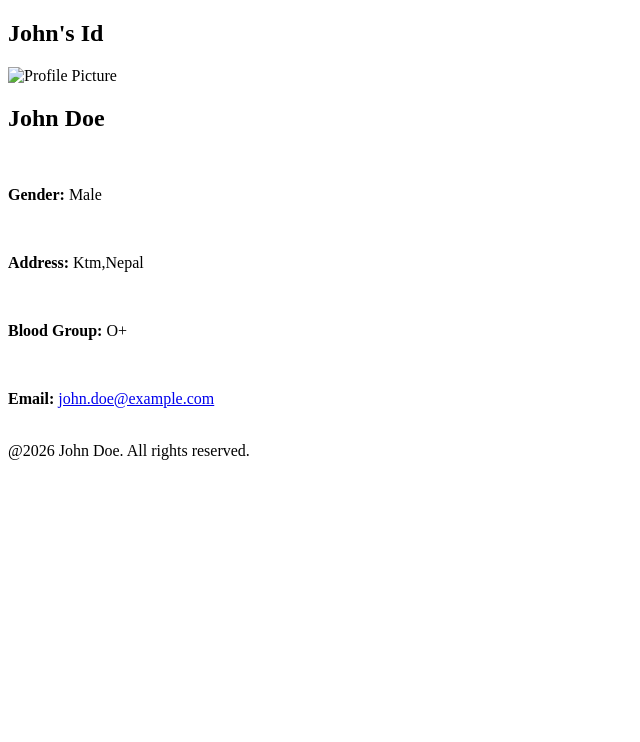
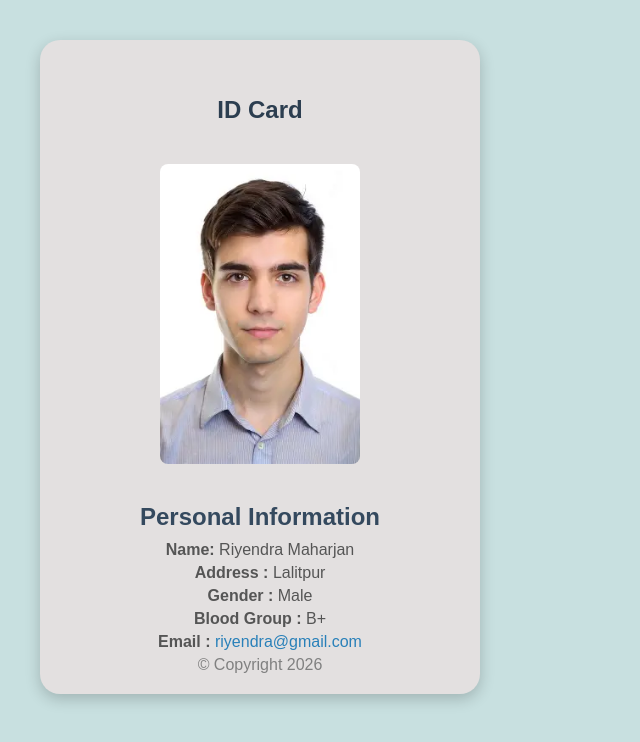
Before and after one commit to Riyen4/introduction-to-web-development, a plain HTML site: page Day3-CSSBasics/excercise.html in a window 1280 px wide. Shown: the whole page, without its empty margins (0-640 px from the left). Drawn offline with Linux system fonts and the light colour scheme.

Commit message:
CSS exercise

```diff
--- a/Day3-CSSBasics/excercise.html
+++ b/Day3-CSSBasics/excercise.html
@@ -1,24 +1,30 @@
-<!DOCTYPE html>
+<!doctype html>
 <html lang="en">
-<head>
-    <meta charset="UTF-8">
-    <meta name="viewport" content="width=device-width, initial-scale=1.0">
-    <title>Id</title>
-</head>
-<body>
+  <head>
+    <meta charset="UTF-8" />
+    <meta name="viewport" content="width=device-width, initial-scale=1.0" />
+    <title>ID</title>
+    <link rel="stylesheet" href="exercise.css" />
+  </head>
+  <body>
     <main>
-        <section>
-            <h1>John's Id</h1>
-            <img src="./Public/images/download.webp" alt="Profile Picture" width="200px"><br>
-            <h2>John Doe</h2><br>
-            <p><b>Gender:</b> Male</p><br>
-            <p><b>Address:</b> Ktm,Nepal</p><br>
-            <p><b>Blood Group:</b> O+</p><br>
-            <p><b>Email:</b> <a href="mailto:john.doe@example.com">john.doe@example.com</a></p><br>
-        </section>
-        <footer>
-            @2026 John Doe. All rights reserved.
-        </footer>
+
+        <div class="card">
+            <h1>ID Card</h1>
+            <img src="./Public/images/download.webp" alt="Photo" width="400" />
+
+          <h2>Personal Information</h2>
+          <p><b>Name: </b>Riyendra Maharjan</p>
+          <p><b>Address : </b> Lalitpur</p>
+          <p><b>Gender : </b> Male</p>
+          <p><b>Blood Group : </b> B+</p>
+          <p>
+            <b>Email : </b
+            ><a href="riyendra@gmail.com">riyendra@gmail.com</a>
+          </p>
+          <footer>&copy; Copyright 2026</footer>
+        </div>
+        <br/>
     </main>
-</body>
+  </body>
 </html>
--- a/Day3-CSSBasics/exercise.css
+++ b/Day3-CSSBasics/exercise.css
@@ -0,0 +1,50 @@
+
+body{
+    background-color: rgb(200, 224, 224);
+    font-family: Arial, Helvetica, sans-serif;
+    margin: 0;
+    padding: 40px;
+
+}
+.card {
+    background-color: rgb(227, 224, 224);
+    width: 400px;
+    padding: 20px;
+    text-align: center;
+    border-radius: 20px;
+    box-shadow: 0 5px 15px rgba(0, 0, 0, 0.2);
+}
+h1{
+    padding: 20px;
+    font-size: 24px;
+    color: #2c3e50;
+    margin-bottom: 20px;
+}
+
+h2{
+    color: #34495e;
+    margin-bottom: 10px;
+}
+
+p{
+    margin: 5px 0;
+    color: #555;
+}
+
+a{
+    color: #2980b9;
+    text-decoration: none;
+}
+
+
+img{
+    width: 50%;
+    height: auto;
+    border-radius: 8px;
+    margin-bottom: 15px;
+}
+
+footer{
+    text-align: center;
+    color: gray;
+}
```
Also changed, not shown: Day3-CSSBasics/Public/images/download.webp (added).
